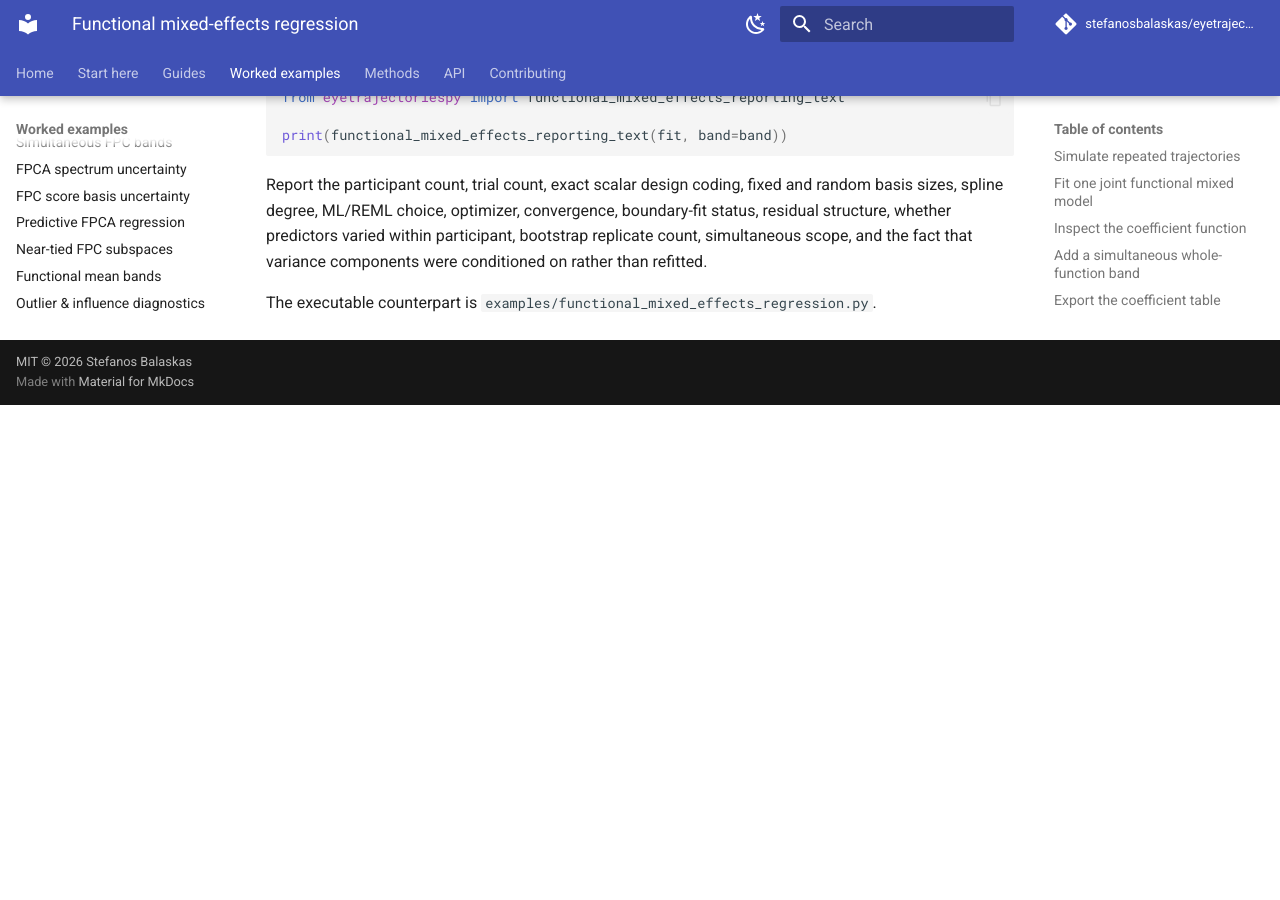
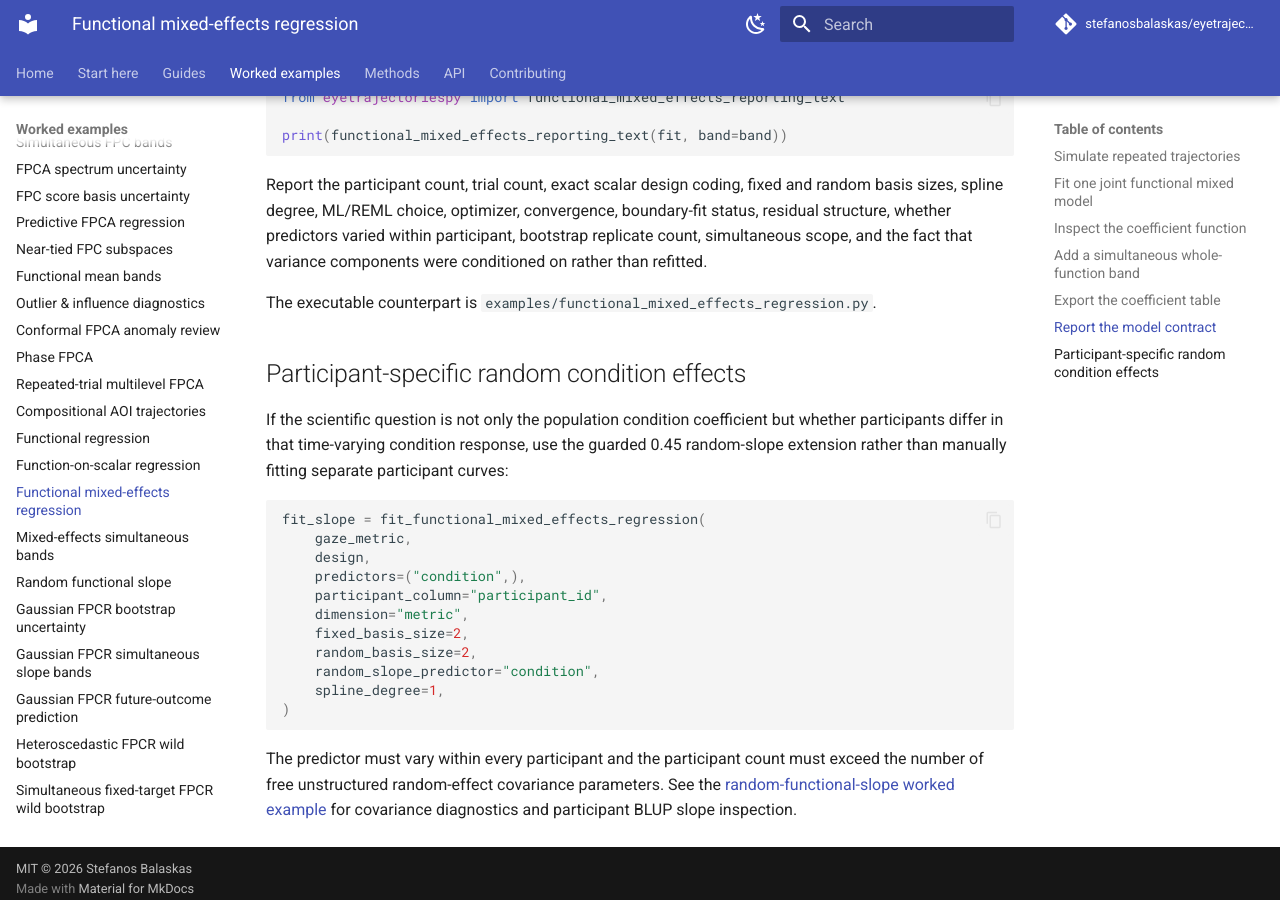
Before and after one commit to stefanosbalaskas/eyetrajectoriespy, an MkDocs documentation site: the page built from docs/examples/functional-mixed-effects.md, in a window 1280 px wide and 900 px high, scrolled down 3154 px. Built offline with MkDocs 1.6.1 and Material for MkDocs 9.7.7, drawn with Linux system fonts in a browser that asks for light colours; comment, search, counter and statistics services are not loaded; before the commit the page ends 3559 px from its top, so only the background shows below that.

Commit message:
Link base mixed-effects example to random-slope extension

```diff
--- a/docs/examples/functional-mixed-effects.md
+++ b/docs/examples/functional-mixed-effects.md
@@ -170,3 +170,30 @@
 
 The executable counterpart is
 `examples/functional_mixed_effects_regression.py`.
+
+## Participant-specific random condition effects
+
+If the scientific question is not only the population condition coefficient
+but whether participants differ in that time-varying condition response, use
+the guarded 0.45 random-slope extension rather than manually fitting separate
+participant curves:
+
+~~~python
+fit_slope = fit_functional_mixed_effects_regression(
+    gaze_metric,
+    design,
+    predictors=("condition",),
+    participant_column="participant_id",
+    dimension="metric",
+    fixed_basis_size=2,
+    random_basis_size=2,
+    random_slope_predictor="condition",
+    spline_degree=1,
+)
+~~~
+
+The predictor must vary within every participant and the participant count must
+exceed the number of free unstructured random-effect covariance parameters.
+See the
+[random-functional-slope worked example](functional-mixed-effects-random-slope.md)
+for covariance diagnostics and participant BLUP slope inspection.
```
